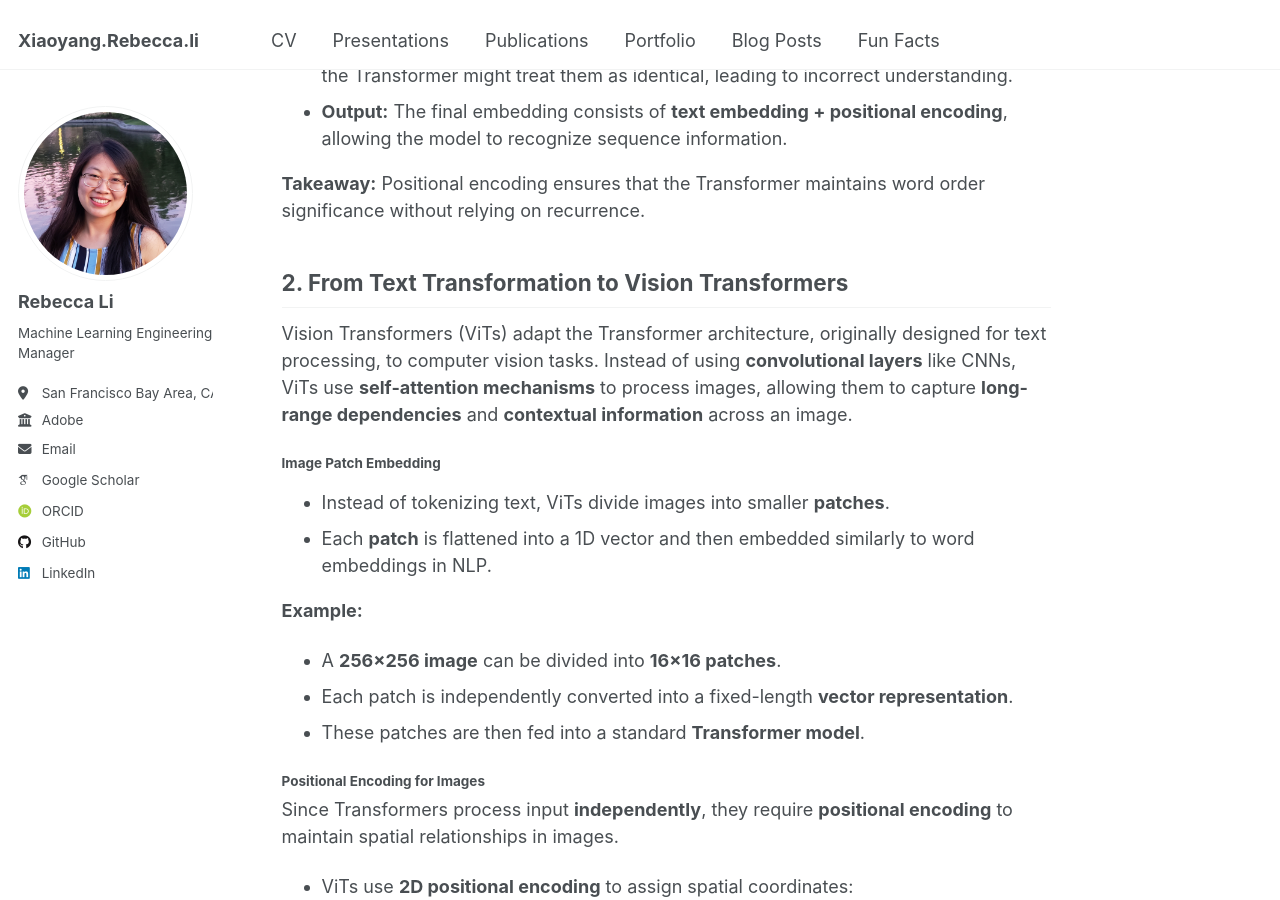
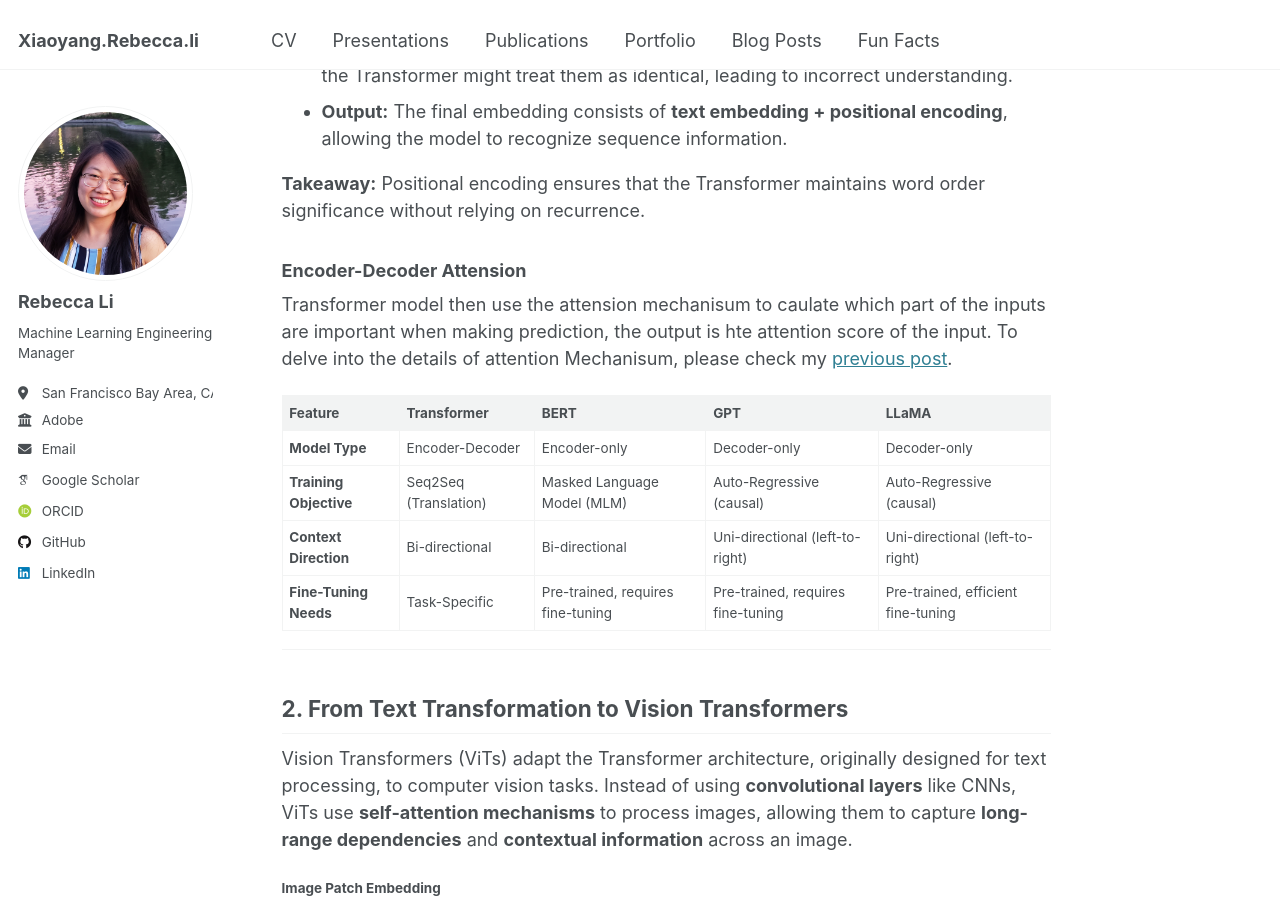
Before and after one commit to Xiaoyang-Rebecca/xiaoyang-rebecca.github.io, a Jekyll site: the page built from _posts/2025-01-15-blog-post-1.md, in a window 1280 px wide and 900 px high, scrolled down 1627 px. Built offline with Jekyll 4.4.1, drawn with Linux system fonts in a browser that asks for light colours; some web fonts are replaced.

Commit message:
Encoder-Decoder Attension

```diff
--- a/_posts/2025-01-15-blog-post-1.md
+++ b/_posts/2025-01-15-blog-post-1.md
@@ -41,6 +41,18 @@ $$
 
 **Takeaway:** Positional encoding ensures that the Transformer maintains word order significance without relying on recurrence.
 
+### Encoder-Decoder Attension
+Transformer model then use the attension mechanisum to caulate which part of the inputs are important when making prediction, the output is hte attention score of the input. To delve into the details of attention Mechanisum, please check my [previous post](https://xiaoyang-rebecca.github.io/posts/2024/12/blog-post-1/).
+
+
+| Feature | Transformer | BERT | GPT | LLaMA |
+|---------|------------|------|-----|-------|
+| **Model Type** | Encoder-Decoder | Encoder-only | Decoder-only | Decoder-only |
+| **Training Objective** | Seq2Seq (Translation) | Masked Language Model (MLM) | Auto-Regressive (causal) | Auto-Regressive (causal) |
+| **Context Direction** | Bi-directional | Bi-directional | Uni-directional (left-to-right) | Uni-directional (left-to-right) |
+| **Fine-Tuning Needs** | Task-Specific | Pre-trained, requires fine-tuning | Pre-trained, requires fine-tuning | Pre-trained, efficient fine-tuning |
+
+---
 ## 2. From Text Transformation to Vision Transformers
 
 Vision Transformers (ViTs) adapt the Transformer architecture, originally designed for text processing, to computer vision tasks. Instead of using **convolutional layers** like CNNs, ViTs use **self-attention mechanisms** to process images, allowing them to capture **long-range dependencies** and **contextual information** across an image.
```
Also changed, not shown: _posts/_2025-02-26-blog-post-1.md (+9 -2 lines).
